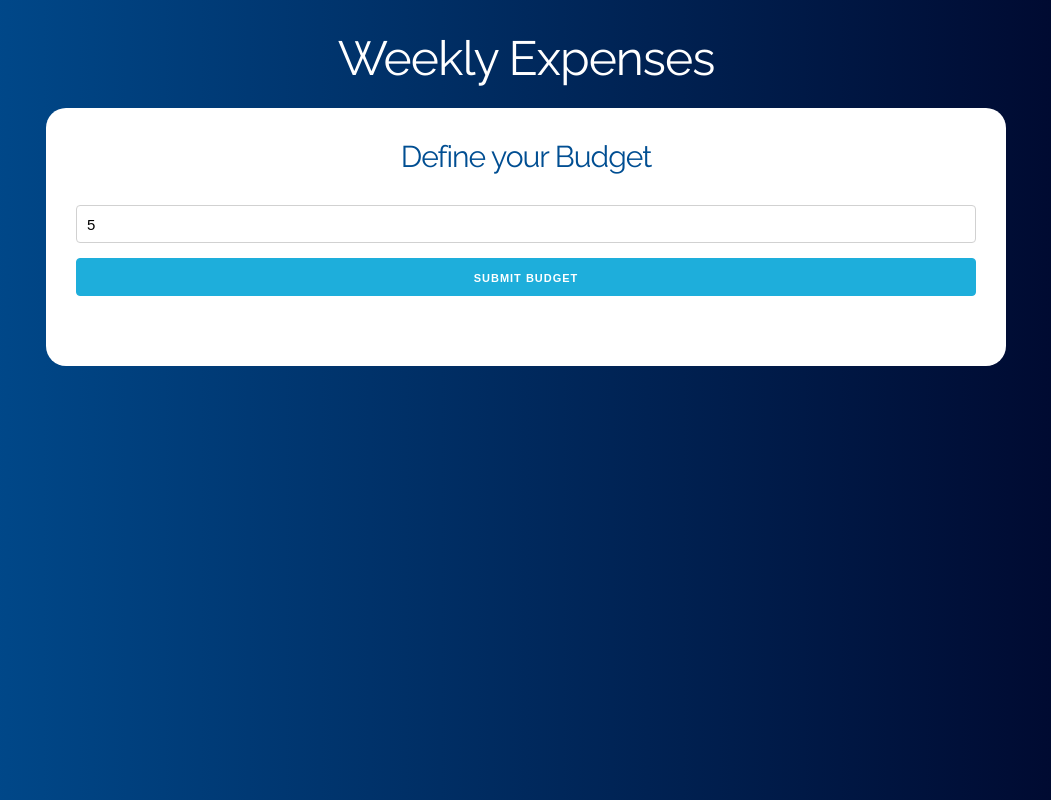
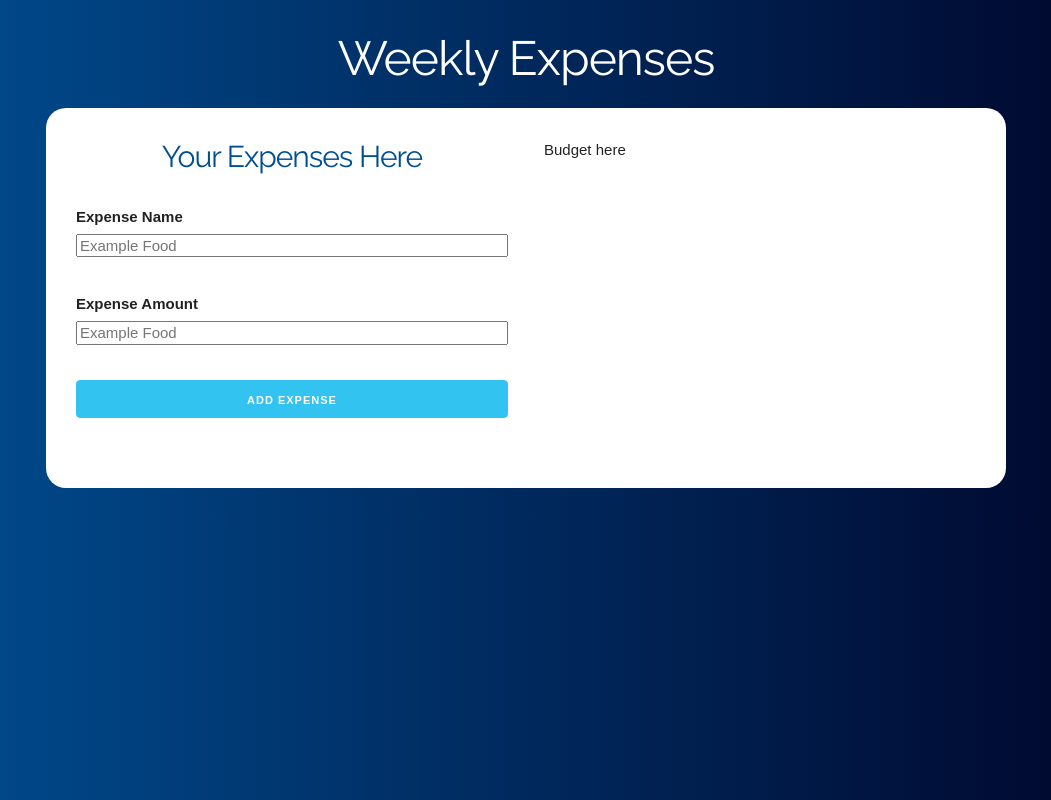
Before and after one commit to CesarCachay/React-Budget-Manager, a React (Create React App) app: page / in a window 1280 px wide. Both pictures are taken after typing "5" into the empty fields and a click on the input "Submit budget". Shown: the whole page, without its empty margins (114-1165 px from the left). Built offline with nearby package versions, Linux system fonts and the light colour scheme.

Commit message:
Add conditional rendering component & Form of expenses

```diff
--- a/src/App.js
+++ b/src/App.js
@@ -1,13 +1,27 @@
-import React from "react";
+import React, { useState } from "react";
+
+import Form from "./components/Form";
 import Question from "./components/Question";
 
-function App(props) {
+function App() {
+  const [budget, setBudget] = useState(0);
+  const [askBudget, setAskBudget] = useState(true);
+
   return (
     <div className="App container">
       <header>
         <h1>Weekly Expenses</h1>
         <div className="mainContent content">
-          <Question />
+          {askBudget ? (
+            <Question setBudget={setBudget} setAskBudget={setAskBudget} />
+          ) : (
+            <div className="row">
+              <div className="one-half column">
+                <Form />
+              </div>
+              <div className="one-half column">Budget here</div>
+            </div>
+          )}
         </div>
       </header>
     </div>
--- /dev/null
+++ b/src/components/Form.js
@@ -0,0 +1,34 @@
+import React from "react";
+
+function Form() {
+  return (
+    <form>
+      <h2>Your Expenses Here</h2>
+
+      <div className="field">
+        <label>Expense Name</label>
+        <input
+          type="next"
+          className="u-full-width"
+          placeholder="Example Food"
+        />
+      </div>
+      <div className="field">
+        <label>Expense Amount</label>
+        <input
+          type="next"
+          className="u-full-width"
+          placeholder="Example Food"
+        />
+      </div>
+
+      <input
+        type="submit"
+        className="button-primary u-full-width"
+        value="Add Expense"
+      />
+    </form>
+  );
+}
+
+export default Form;
--- a/src/components/Question.js
+++ b/src/components/Question.js
@@ -1,19 +1,24 @@
 import React, { useState } from "react";
 
-function Question() {
+function Question(props) {
   const [quantity, setQuantity] = useState(0);
   const [error, setError] = useState(false);
 
-  const setBudget = e => {
+  const { setBudget, setAskBudget } = props;
+
+  const saveBudget = e => {
     e.preventDefault();
 
     console.log(typeof quantity);
-    // validation
+    // Validation
     if (quantity < 1 || isNaN(quantity)) {
       setError(true);
       return;
     }
-    //
+    // After validate
+    setError(false);
+    setBudget(quantity);
+    setAskBudget(false);
   };
 
   return (
@@ -26,7 +31,7 @@ function Question() {
         </p>
       ) : null}
 
-      <form onSubmit={setBudget}>
+      <form onSubmit={saveBudget}>
         <input
           type="number"
           className="u-full-width"
--- a/src/index.css
+++ b/src/index.css
@@ -45,7 +45,7 @@ h2 {
   font-size: 3rem !important;
   text-align: center;
 }
-.campo {
+.field {
   margin-bottom: 2rem;
 }
 .error {
```
